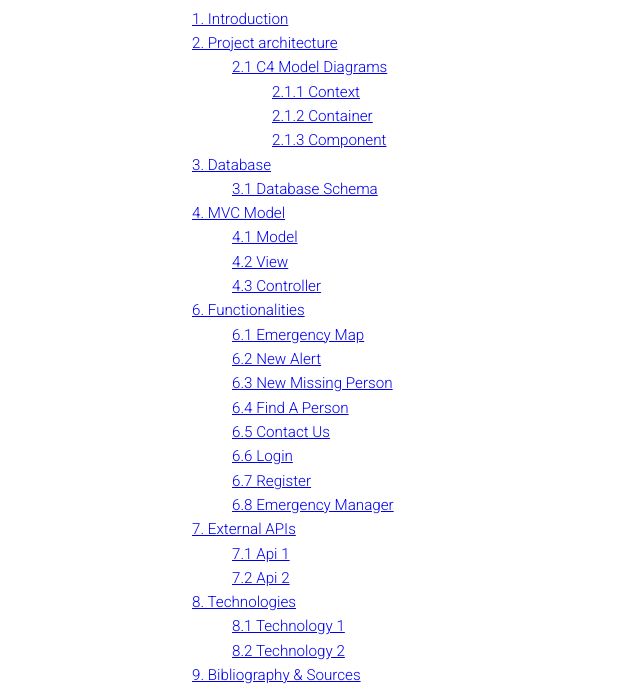
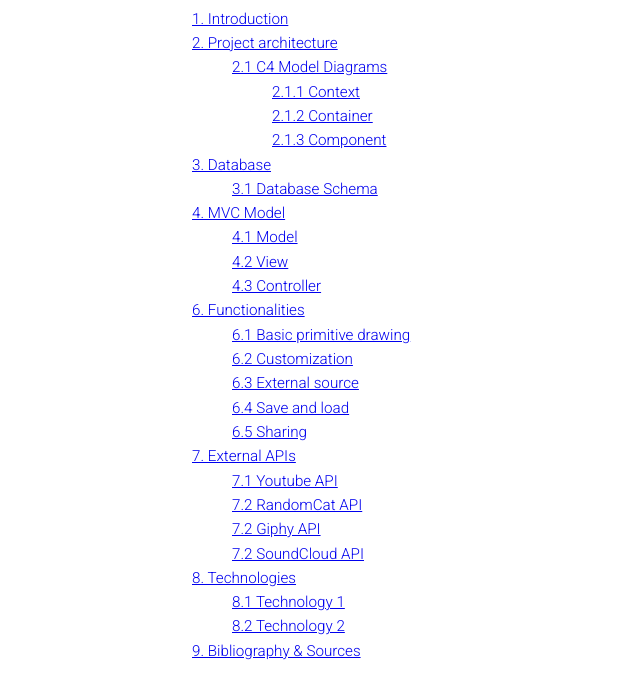
Before and after one commit to llalexandru00/ECAW, a plain HTML site: page report/html-report.html in a window 1280 px wide. Shown: the part 74-769 px from the top of the page, without its empty margins (104-744 px from the left). Drawn offline with Linux system fonts and the light colour scheme.

Commit message:
fixes over report menu and bibliography

```diff
--- a/report/html-report.html
+++ b/report/html-report.html
@@ -38,20 +38,19 @@
             </li>
             <li><a href="#functionalities">6. Functionalities</a>
                 <ul>
-                    <li><a href="#func_1">6.1 Emergency Map </a></li>
-                    <li><a href="#func_2">6.2 New Alert </a></li>
-                    <li><a href="#func_3">6.3 New Missing Person</a></li>
-                    <li><a href="#func_4">6.4 Find A Person</a></li>
-                    <li><a href="#func_5">6.5 Contact Us</a></li>
-                    <li><a href="#func_6">6.6 Login</a></li>
-                    <li><a href="#func_7">6.7 Register</a></li>
-                    <li><a href="#func_8">6.8 Emergency Manager</a></li>
+                    <li><a href="#func_1">6.1 Basic primitive drawing </a></li>
+                    <li><a href="#func_2">6.2 Customization </a></li>
+                    <li><a href="#func_3">6.3 External source</a></li>
+                    <li><a href="#func_4">6.4 Save and load </a></li>
+                    <li><a href="#func_5">6.5 Sharing</a></li>
                 </ul>
             </li>
             <li><a href="#api">7. External APIs</a>
                 <ul>
-                    <li><a href="#api_1">7.1 Api 1 </a></li>
-                    <li><a href="#api_2">7.2 Api 2 </a></li>
+                    <li><a href="#api_1">7.1 Youtube API </a></li>
+                    <li><a href="#api_2">7.2 RandomCat API </a></li>
+                    <li><a href="#api_3">7.2 Giphy API </a></li>
+                    <li><a href="#api_4">7.2 SoundCloud API </a></li>
                 </ul>
             </li>
             <li><a href="#technologies">8. Technologies</a>
@@ -234,8 +233,13 @@
         <h1> 9. Bibliography & Sources</h1>
         <h3 id="bibliography"> Bibliography </h3>
 
-        <p><a href="#link1">*** Name of the web site ***</a></p>
-        <p><a href="#link2">*** Name of the web site ***</a></p>
+        <p><a href="https://github.com/AlexandruSte/CrisisContainmentService">CrisisContainmentService - used for report template</a></p>
+        <p><a href="https://github.com/public-apis/public-apis">PublicApis - used for searching the APIs required</a></p>
+        <p><a href="https://developers.google.com/youtube/">Youtube API</a></p>
+        <p><a href="https://aws.random.cat/meow">Random Cat API</a></p>
+        <p><a href="https://developers.giphy.com/docs/sdk">Giphy API</a></p>
+        <p><a href="https://developers.soundcloud.com/">SoundCloud API</a></p>
+        <p><a href="https://www.draw.io/">DrawIO - used for generating the C4 diagrams</a></p>
 
         <h3 id="images"> Image sources </h3>
         <p> <a href="***image.jpg" target="_blank" > *** Name of the image *** </a> </p>
```
